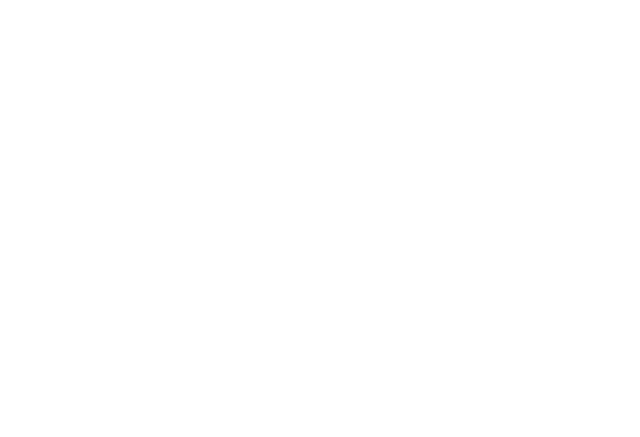
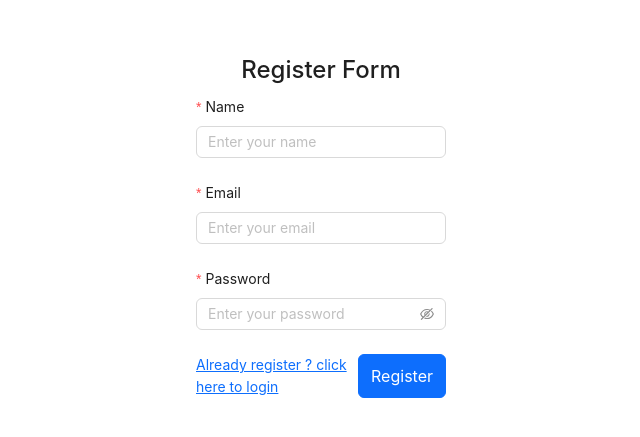
Before and after one commit to pravin817/Exprense-Mangement-System, a React (Create React App) app in the folder client/: page /register in a window 1280 px wide. Before the commit this address had no page. Shown: the part 173-610 px from the top of the page, without its empty margins (319-959 px from the left). Built offline with nearby package versions, Linux system fonts and the light colour scheme.

Commit message:
Login and Registration form added successfully.

```diff
--- a/client/package.json
+++ b/client/package.json
@@ -6,6 +6,7 @@
     "@testing-library/jest-dom": "^5.17.0",
     "@testing-library/react": "^13.4.0",
     "@testing-library/user-event": "^13.5.0",
+    "antd": "^5.14.2",
     "axios": "^1.6.7",
     "react": "^18.2.0",
     "react-dom": "^18.2.0",
--- a/client/src/App.js
+++ b/client/src/App.js
@@ -1,11 +1,15 @@
 import { Routes, Route } from "react-router-dom";
 import Home from "./pages/Home";
+import Register from "./pages/Register";
+import Login from "./pages/Login";
 
 function App() {
   return (
     <>
       <Routes>
         <Route exact path="/" element={<Home />} />
+        <Route exact path="/register" element={<Register />} />
+        <Route exact path="/login" element={<Login />} />
       </Routes>
     </>
   );
--- a/client/src/index.css
+++ b/client/src/index.css
@@ -7,3 +7,18 @@
 .content {
   height: 82vh;
 }
+
+/* The register page CSS  */
+.register {
+  display: flex;
+  align-items: center;
+  justify-content: center;
+  height: 100vh;
+}
+
+.register-form {
+  width: 250px;
+  /* border: 1px solid red; */
+  border-radius: 5px;
+  /* padding: 20px; */
+}
--- a/client/src/index.js
+++ b/client/src/index.js
@@ -1,10 +1,13 @@
 import React from "react";
 import ReactDOM from "react-dom/client";
 import "./index.css";
+
+//Ant Design configuration
+import "antd/dist/reset.css";
+
 import App from "./App";
 import reportWebVitals from "./reportWebVitals";
 import { BrowserRouter } from "react-router-dom";
-
 const root = ReactDOM.createRoot(document.getElementById("root"));
 root.render(
   <React.StrictMode>
--- /dev/null
+++ b/client/src/pages/Login.jsx
@@ -0,0 +1,57 @@
+import { Form, Input } from "antd";
+import { Link } from "react-router-dom";
+
+const Login = () => {
+  // Handle the user registration
+  const handleUserLogin = (values) => {
+    console.log(values);
+  };
+
+  return (
+    <>
+      <div className="register">
+        <Form
+          layout="vertical"
+          className="register-form"
+          onFinish={handleUserLogin}
+        >
+          <h4 className="text-center">Login Form</h4>
+
+          <Form.Item
+            label="Email"
+            name="email"
+            rules={[
+              {
+                required: true,
+                message: "Please input your email!",
+              },
+            ]}
+          >
+            <Input type="email" placeholder="Enter your email" />
+          </Form.Item>
+
+          <Form.Item
+            label="Password"
+            name="password"
+            rules={[
+              {
+                required: true,
+                message: "Please input your password!",
+              },
+            ]}
+          >
+            <Input.Password type="password" placeholder="Enter your password" />
+          </Form.Item>
+
+          {/* The button section  */}
+          <div className="d-flex justify-content-between">
+            <Link to="/register">New user ? click here to Register</Link>
+            <button className="btn btn-primary">Login</button>
+          </div>
+        </Form>
+      </div>
+    </>
+  );
+};
+
+export default Login;
--- /dev/null
+++ b/client/src/pages/Register.jsx
@@ -0,0 +1,69 @@
+import { Form, Input } from "antd";
+import { Link } from "react-router-dom";
+
+const Register = () => {
+  // Handle the user registration
+  const handleUserRegistration = (values) => {
+    console.log(values);
+  };
+
+  return (
+    <>
+      <div className="register">
+        <Form
+          layout="vertical"
+          className="register-form"
+          onFinish={handleUserRegistration}
+        >
+          <h4 className="text-center">Register Form</h4>
+          <Form.Item
+            label="Name"
+            name="name"
+            rules={[
+              {
+                required: true,
+                message: "Please input your name!",
+              },
+            ]}
+          >
+            <Input placeholder="Enter your name" />
+          </Form.Item>
+
+          <Form.Item
+            label="Email"
+            name="email"
+            rules={[
+              {
+                required: true,
+                message: "Please input your email!",
+              },
+            ]}
+          >
+            <Input type="email" placeholder="Enter your email" />
+          </Form.Item>
+
+          <Form.Item
+            label="Password"
+            name="password"
+            rules={[
+              {
+                required: true,
+                message: "Please input your password!",
+              },
+            ]}
+          >
+            <Input.Password type="password" placeholder="Enter your password" />
+          </Form.Item>
+
+          {/* The button section  */}
+          <div className="d-flex justify-content-between">
+            <Link to="/login">Already register ? click here to login</Link>
+            <button className="btn btn-primary">Register</button>
+          </div>
+        </Form>
+      </div>
+    </>
+  );
+};
+
+export default Register;
```
Also changed, not shown: 1 other file (tests, documents, lock files or other folders).
